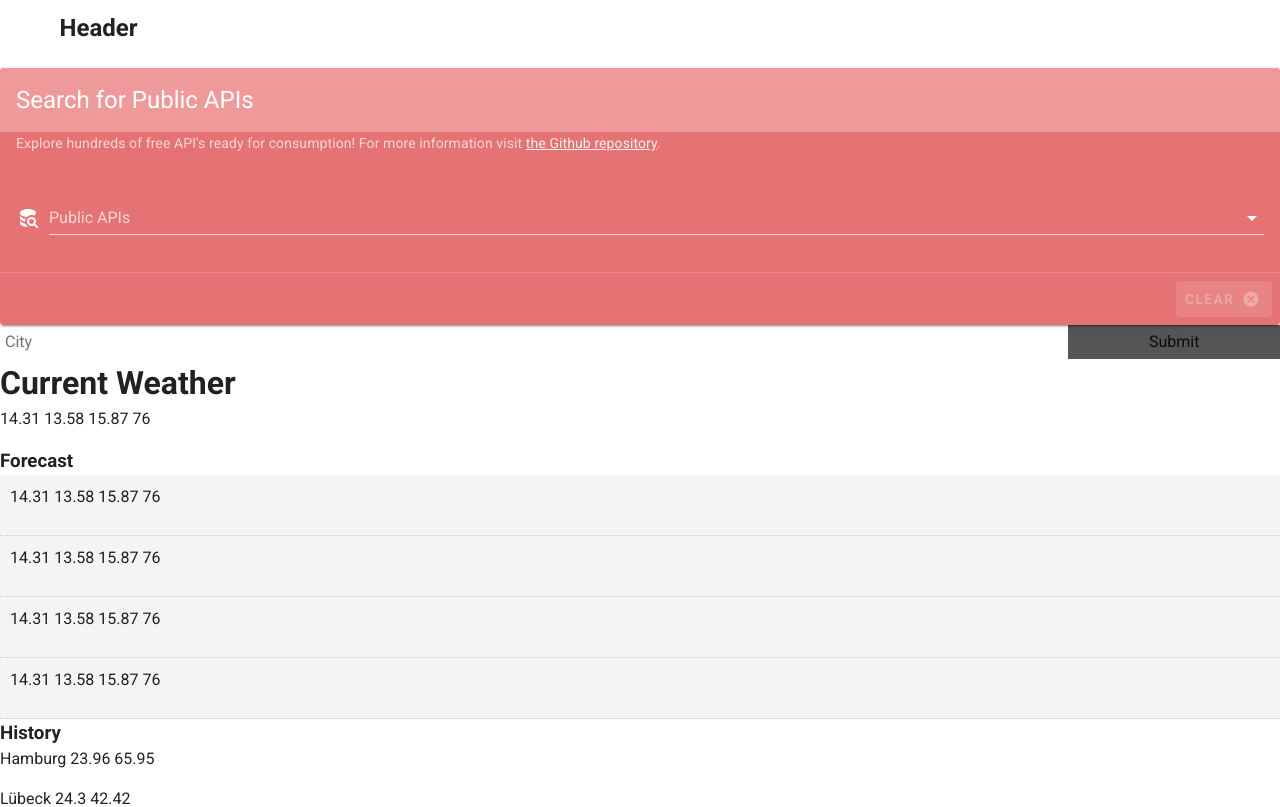
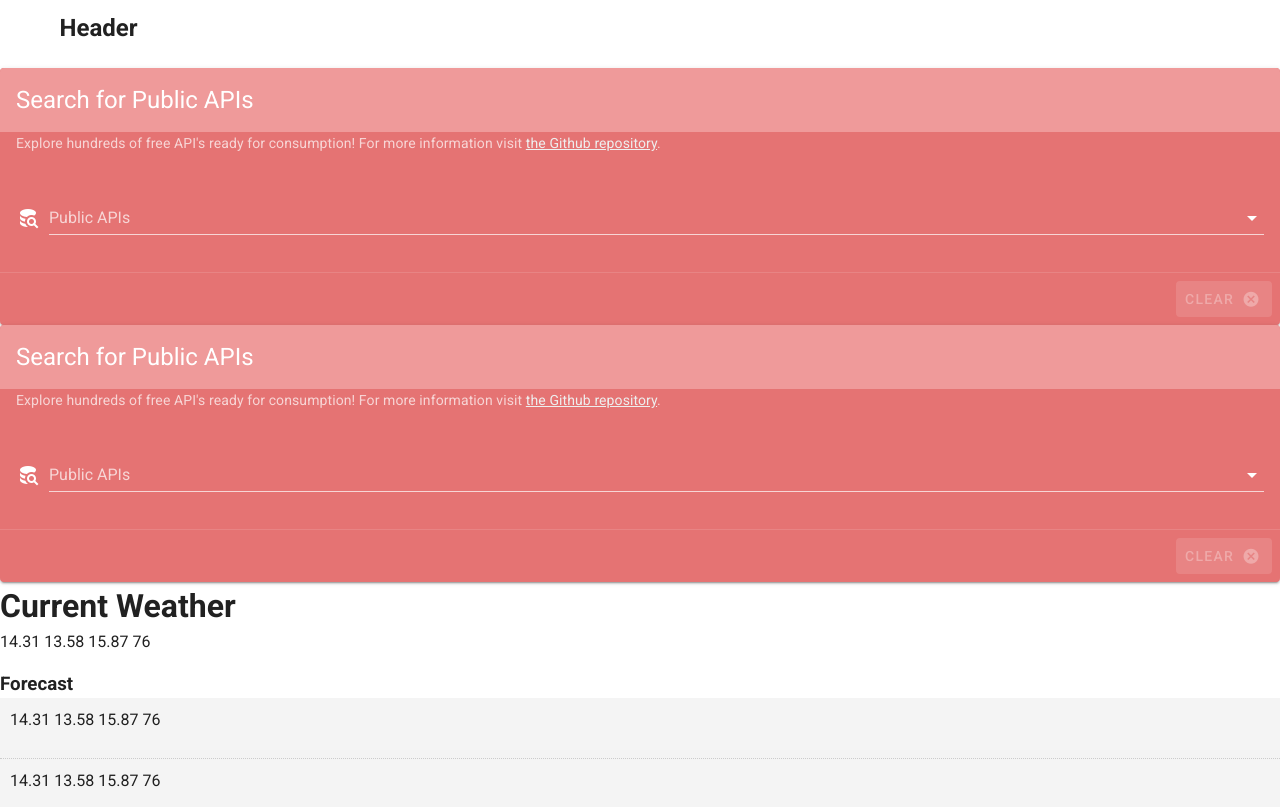
Before and after one commit to Chrichton/Weatherforcast, a Vue app in the folder Vue/vue-weather/: page / in a window 1280 px wide. Shown: the top 807 px of the page. Built offline with nearby package versions, Linux system fonts and the light colour scheme; what vue-uuid would draw is missing.

Commit message:
SelectCity with v-autocomplete

```diff
--- a/Vue/vue-weather/src/components/SelectCity.vue
+++ b/Vue/vue-weather/src/components/SelectCity.vue
@@ -1,26 +1,130 @@
 <template>
-    <div>
-        <form @submit="selectCity">
-            <input type="text" v-model="city" name="city" placeholder="City"/>
-            <input type="submit" value="Submit" class="btn"/>
-        </form>
-    </div>
+   <v-card
+    color="red lighten-2"
+    dark
+  >
+    <v-card-title class="headline red lighten-3">
+      Search for Public APIs
+    </v-card-title>
+    <v-card-text>
+      Explore hundreds of free API's ready for consumption! For more information visit
+      <a
+        class="grey--text text--lighten-3"
+        href="https://github.com/toddmotto/public-apis"
+        target="_blank"
+      >the Github repository</a>.
+    </v-card-text>
+    <v-card-text>
+      <v-autocomplete
+        v-model="model"
+        :items="items"
+        :loading="isLoading"
+        :search-input.sync="search"
+        color="white"
+        hide-no-data
+        hide-selected
+        item-text="Description"
+        item-value="API"
+        label="Public APIs"
+        placeholder="Start typing to Search"
+        prepend-icon="mdi-database-search"
+        return-object
+      ></v-autocomplete>
+    </v-card-text>
+    <v-divider></v-divider>
+    <v-expand-transition>
+      <v-list v-if="model" class="red lighten-3">
+        <v-list-item
+          v-for="(field, i) in fields"
+          :key="i"
+        >
+          <v-list-item-content>
+            <v-list-item-title v-text="field.value"></v-list-item-title>
+            <v-list-item-subtitle v-text="field.key"></v-list-item-subtitle>
+          </v-list-item-content>
+        </v-list-item>
+      </v-list>
+    </v-expand-transition>
+    <v-card-actions>
+      <v-spacer></v-spacer>
+      <v-btn
+        :disabled="!model"
+        color="grey darken-3"
+        @click="model = null"
+      >
+        Clear
+        <v-icon right>mdi-close-circle</v-icon>
+      </v-btn>
+    </v-card-actions>
+  </v-card>
 </template>
 
 <script>
+
+import axios from 'axios';
+
 export default {
     name: "SelectCity",
-    data() {
-        return {
-            city: ''
-        }
-    },
+    data:() => ({
+            city: '',
+            id: 0,
+            descriptionLimit: 60,
+            entries: [],
+            isLoading: false,
+            model: null,
+            search: null,
+        }),
     methods: {
         selectCity(e) {
             e.preventDefault();
             this.$emit('load-weather', this.city)
         }
-    }
+    },
+    computed: {
+      fields () {
+        if (!this.model) return []
+
+        return Object.keys(this.model).map(key => {
+          return {
+            key,
+            value: this.model[key] || 'n/a',
+          }
+        })
+      },
+      items () {
+        return this.entries.map(entry => {
+          const Description = entry.Key.length > this.descriptionLimit
+            ? entry.Key.slice(0, this.descriptionLimit) + '...'
+            : entry.Key
+
+          return Object.assign({}, entry, { Description })
+        })
+      },
+    },
+    watch: {
+      search () {
+        // Items have already been loaded
+        // if (this.items.length > 0) return
+
+        // // Items have already been requested
+        // if (this.isLoading) return
+
+        // this.isLoading = true
+
+        if (this.search.length > 1) return
+
+        // Lazily load input items
+        axios.get('http://vueweatherapi.azurewebsites.net/api/weather/forecast/cities/' + this.search)
+          .then(res => {
+            this.count = 1500
+            this.entries = res.data.result
+          })
+          .catch(err => {
+            console.log(err)
+          })
+          .finally(() => (this.isLoading = false))
+      },
+    },
 }
 </script>
 
```
